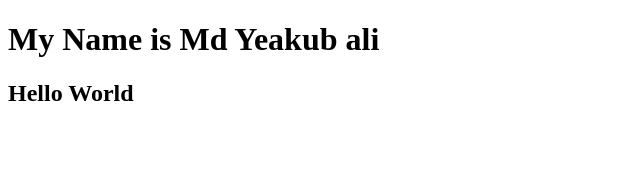
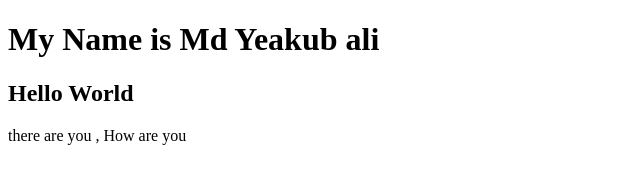
Before and after one commit to Yeakub1/design, a plain HTML site: page index.html in a window 1280 px wide. Shown: the whole page, without its empty margins (0-640 px from the left). Drawn offline with Linux system fonts and the light colour scheme.

Commit message:
design commit

```diff
--- a/index.html
+++ b/index.html
@@ -9,5 +9,6 @@
 <body>
     <h1>My Name is Md Yeakub ali </h1>
     <h2>Hello World</h2>
+    <p>there are you , How are you</p>
 </body>
 </html>
```
